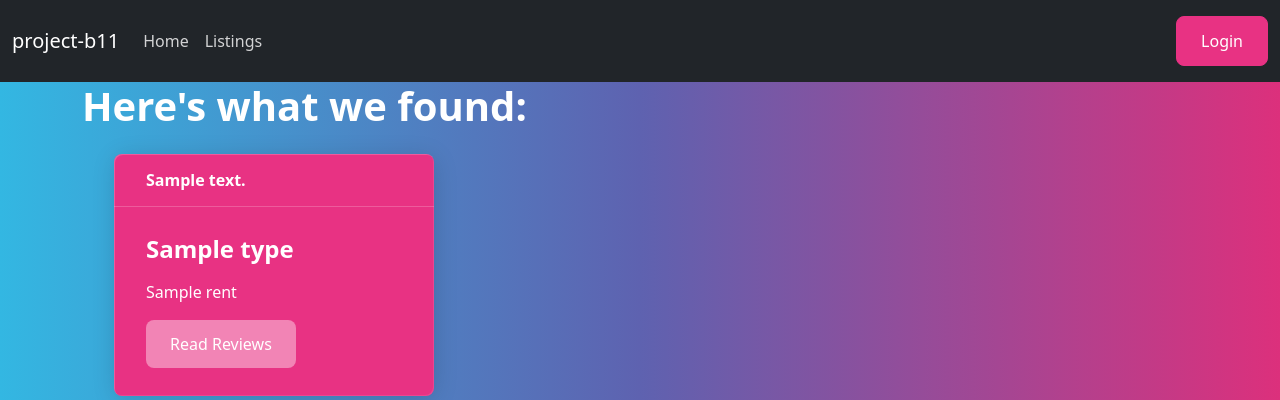
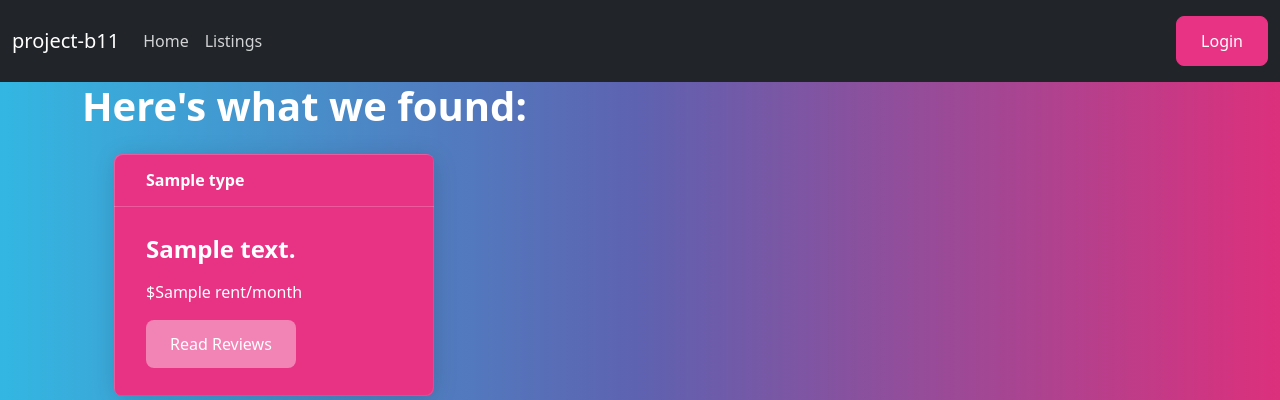
Before and after one commit to bluewhale540/uva-housing-app, a Django app: template listings/templates/listings/index.html in a window 1280 px wide. Shown: the top 400 px of the page. Run offline with Django 3.2, Linux system fonts and the light colour scheme; the template is opened without the code that fills it: most values are stand-ins (such as "Sample title", 1, 10 or a date in 2020); some libraries are stand-ins or nearby versions.

Commit message:
ui tweaks

```diff
--- a/listings/templates/listings/index.html
+++ b/listings/templates/listings/index.html
@@ -6,10 +6,10 @@
     <ul>
     {% for listing in listing_list %}
       <div class="card text-white bg-primary mb-3" style="max-width: 20rem;">
-      <div class="card-header">{{ listing.address }}</div>
+      <div class="card-header">{{ listing.type }}</div>
       <div class="card-body">
-      <h4 class="card-title">{{ listing.type }}</h4>
-      <p class="card-text">{{ listing.rent }}</p>
+      <h4 class="card-title">{{ listing.address }}</h4>
+      <p class="card-text">${{ listing.rent }}/month</p>
         <a href="{% url 'listings:detail' listing.id %}" class="btn btn-secondary stretched-link">Read Reviews</a>
       </div>
       </div>
```
